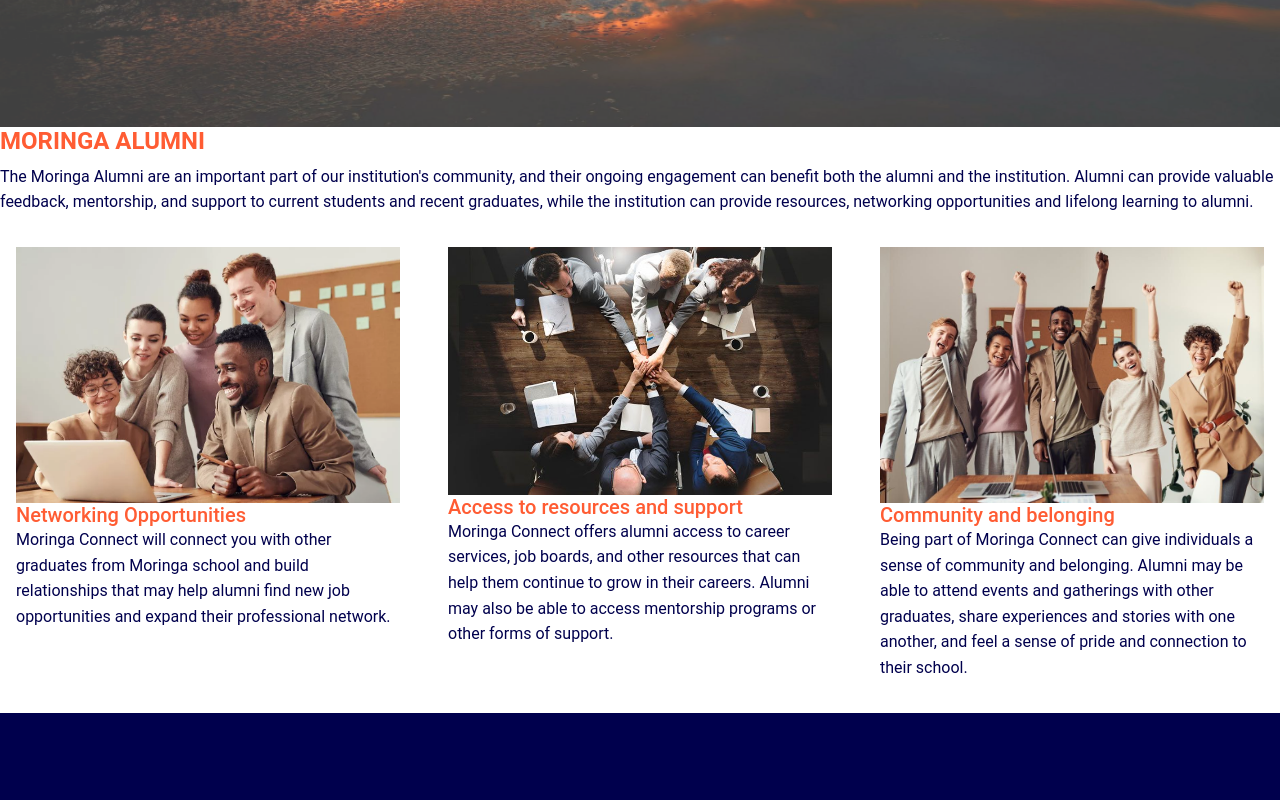
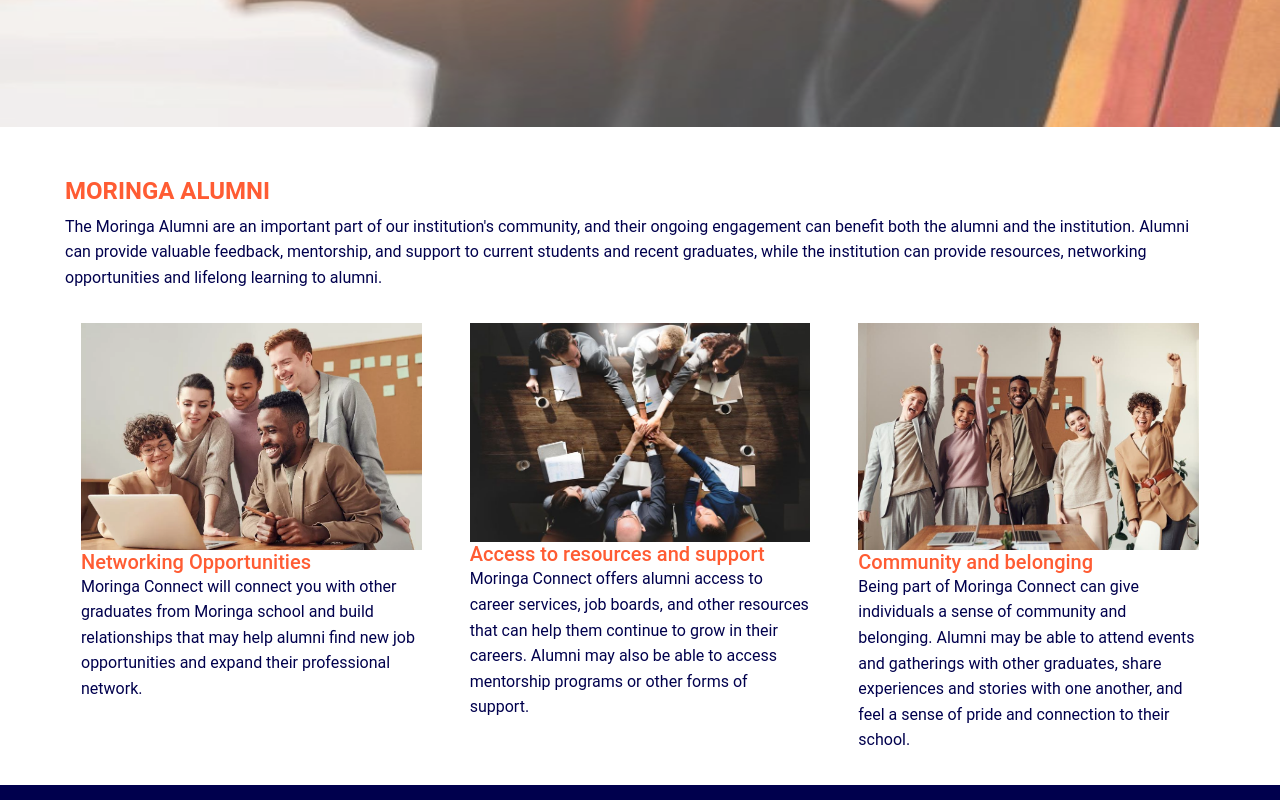
Before and after one commit to darlene9497/moringa-connect-frontend, a React (Create React App) app: page /alumni in a window 1280 px wide. Shown: the part 460-1260 px from the top of the page. Built offline with nearby package versions, Linux system fonts and the light colour scheme; no server answers.

Commit message:
Modified the alumni styles

```diff
--- a/src/components/Alumni/Alumni.css
+++ b/src/components/Alumni/Alumni.css
@@ -89,3 +89,8 @@
     color: #ff5c33;
     text-transform: uppercase;
   }
+
+  .text-alumni {
+    max-width: 1150px;
+    margin: 50px auto 0;
+  }
--- a/src/components/Alumni/AlumniHero.jsx
+++ b/src/components/Alumni/AlumniHero.jsx
@@ -1,6 +1,6 @@
 import React from "react";
 import { Link } from "react-router-dom";
-import alumniImage from "../../assets/alumni-image.png";
+import alumniImage from "../../assets/alumni-image.jpeg";
 import './Alumni.css'
 
 function AlumniHero() {
--- a/src/components/Projects/Projects.css
+++ b/src/components/Projects/Projects.css
@@ -26,9 +26,7 @@
     font-weight: bold;
     /* padding-bottom: 2em; */
   }
-  .projects{
 
-  }
   #project-cards{
     display: flex;
     justify-content: center;
--- a/src/components/Projects/Projects.jsx
+++ b/src/components/Projects/Projects.jsx
@@ -13,7 +13,7 @@ export default function Projects() {
       <ProjectsHero />
       <div>
       <div className='my-cards'>
-      <h5 style={{color: '#00004d', fontWeight: 'bold', fontSize: '38px', paddingTop: '4em', paddingLeft: '4em'}}>Projects</h5>
+      <h2 style={{color: '#00004d', fontWeight: 'bold', fontSize: '38px', paddingTop: '4em', paddingLeft: '4em'}}>Projects</h2>
         <div class="row row-cols-1 row-cols-md-3 g-4">
         {projects.map((project) => (
           <div class="col">
```
Also changed, not shown: src/assets/alumni-image.jpeg (added), src/assets/alumni-image.png (deleted).
